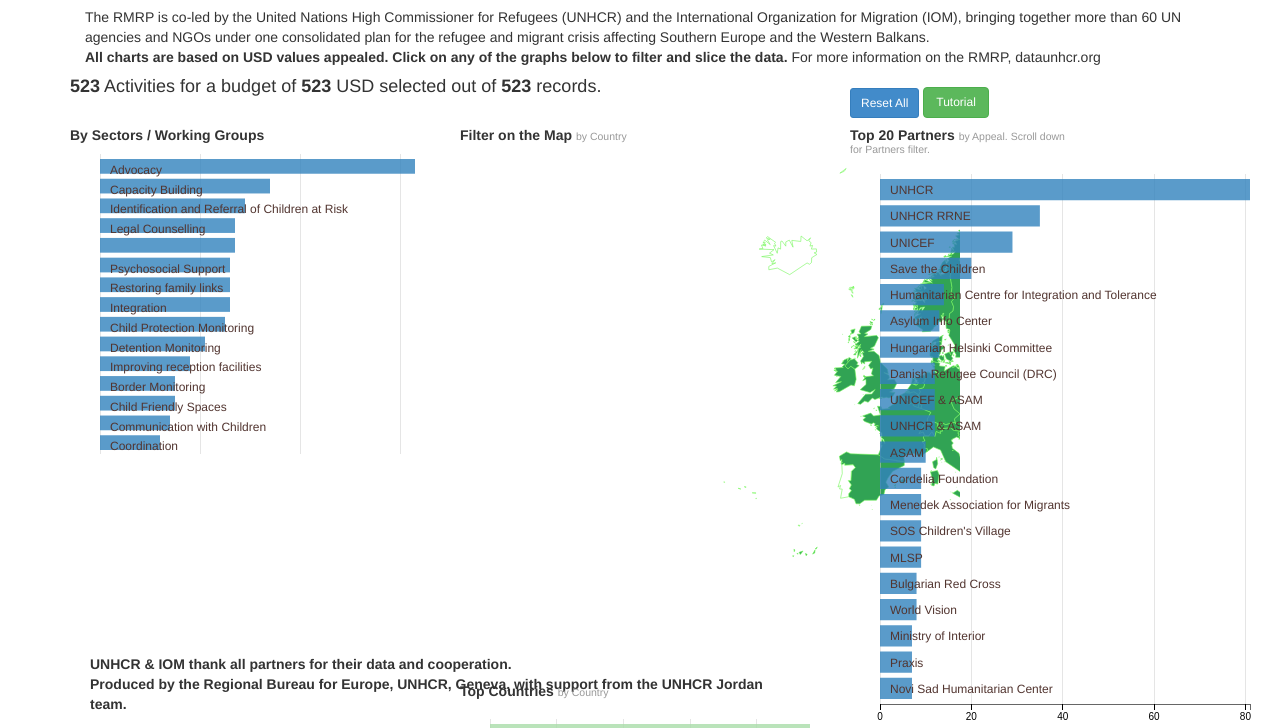
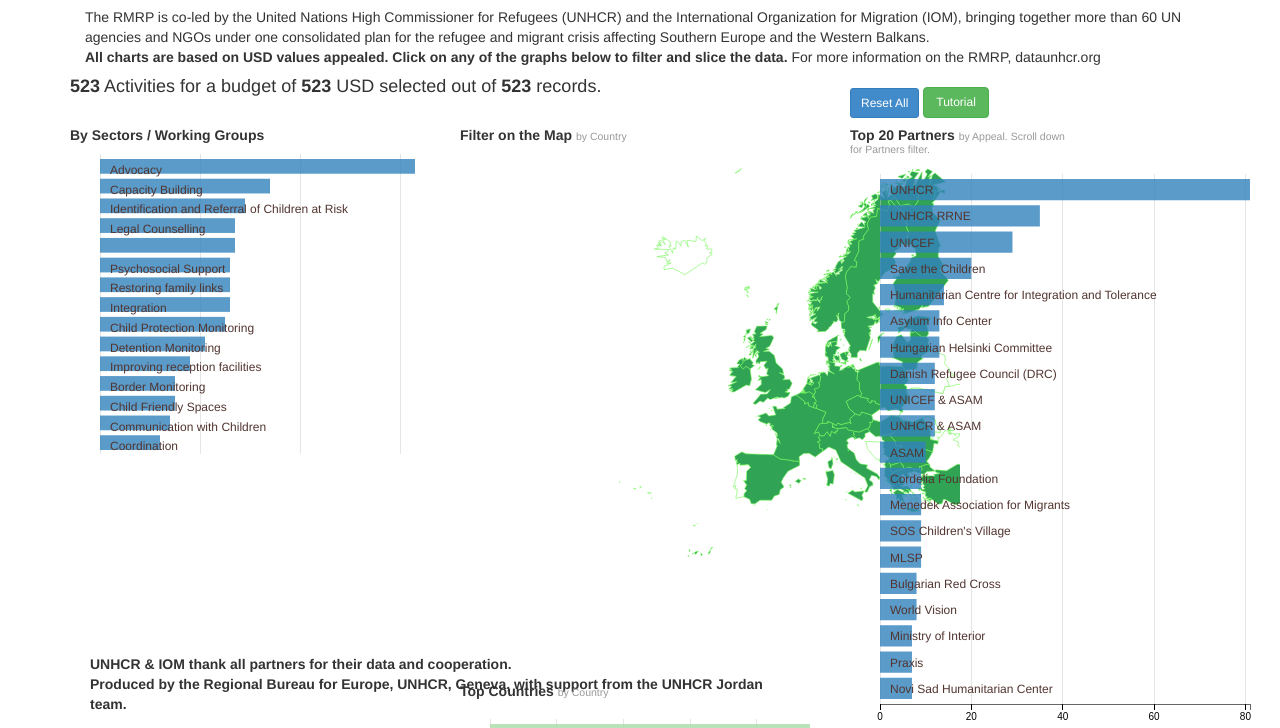
Before and after one commit to sofiaqiriazi/Child-Protection, a plain HTML site: page index.html in a window 1280 px wide. Shown: the part 71-799 px from the top of the page. Drawn offline with Linux system fonts and the light colour scheme.

Commit message:
center depend on the frame

```diff
--- a/index.html
+++ b/index.html
@@ -327,7 +327,7 @@ g.selected path {
                     .overlayGeoJson(governJSON.features, "cname", function (d) {
                         return d.properties.cname;
                     })
-                    .projection(d3.geo.mercator().center([10,50]).scale(300)) /* Center on Jordan */
+                    .projection(d3.geo.mercator().center([30,50]).scale(300)) /* Center on Jordan */
 					.title(function (d) {
                         return "Geo-Filter: " + d.key;
                     });
```
